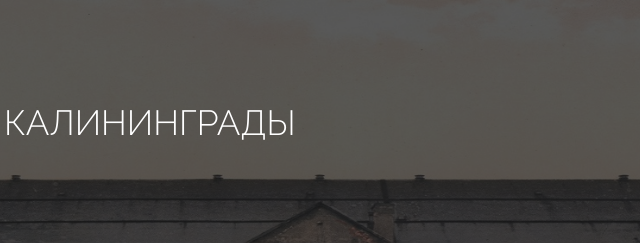
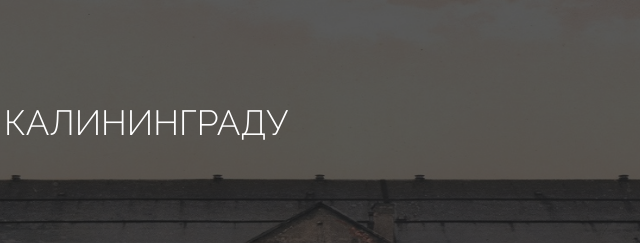
Before and after one commit to DenisAfonin/audio-guide-site, a plain HTML site: page index.html in a window 1280 px wide. Shown: the part 214-457 px from the top of the page, 373-1013 px from the left. Drawn offline with Linux system fonts and the light colour scheme; some packages are replaced by stand-ins of ours; files whose address does not match are found by name.

Commit message:
make it better

```diff
--- a/index.html
+++ b/index.html
@@ -108,7 +108,7 @@
                     <div class="col-md-8 col-sm-8">
                         <div class="home_text">
                             <!-- TITLE AND DESC -->
-                            <h1>Аудио-гиды по Калининграды</h1>
+                            <h1>Аудио-гиды по Калининграду</h1>
                             <p>Более 10 увлекательных маршрутов.</p>
 
                             <div class="download-btn">
```
